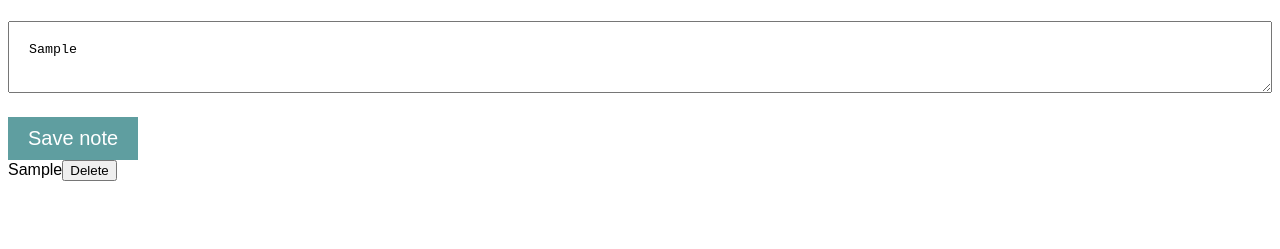
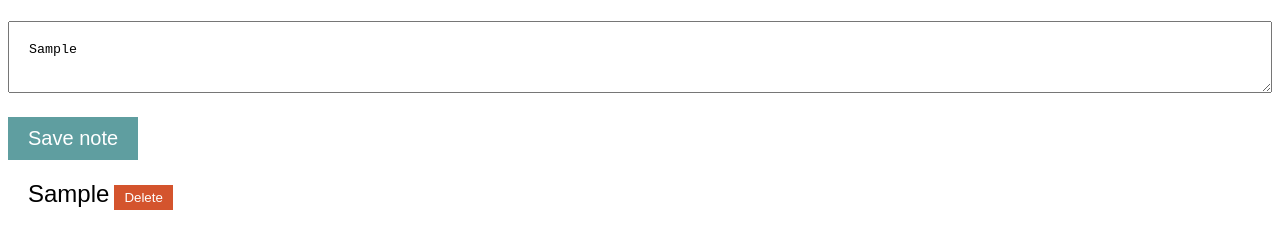
Before and after one commit to DorianKita/note-App, a plain HTML site: page index.html in a window 1280 px wide. Both pictures are taken after typing "Sample" into the empty fields and a click on the button "Save note". Shown: the part 79-328 px from the top of the page. Drawn offline with Linux system fonts and the light colour scheme.

Commit message:
added some styles for section notes

```diff
--- a/app.js
+++ b/app.js
@@ -19,6 +19,7 @@ function createNote(keyNote, textNote){
 
     const button = document.createElement('button');
     button.textContent ='Delete';
+    button.className = 'delete';
     button.onclick = () => {deleteNote(keyNote);};
     div.appendChild(button);
     document.querySelector('.notes').appendChild(div);
--- a/style.css
+++ b/style.css
@@ -26,3 +26,26 @@ body{
 .save-btn:hover{
     background-color: #03d21e;
 }
+
+.notes{
+    width: 80%;
+    /* text-align: center; */
+    font-size: 24px;
+}
+
+.notes div:first-child {
+    margin: 20px 20px 0;
+}
+
+.notes div {
+    margin: 0 20px;
+}
+
+.delete{
+    margin: 5px;
+    border: none;
+    background-color: rgb(212, 84, 45);
+    color: white;
+    padding: 5px 10px;
+    cursor: pointer;
+}
```
